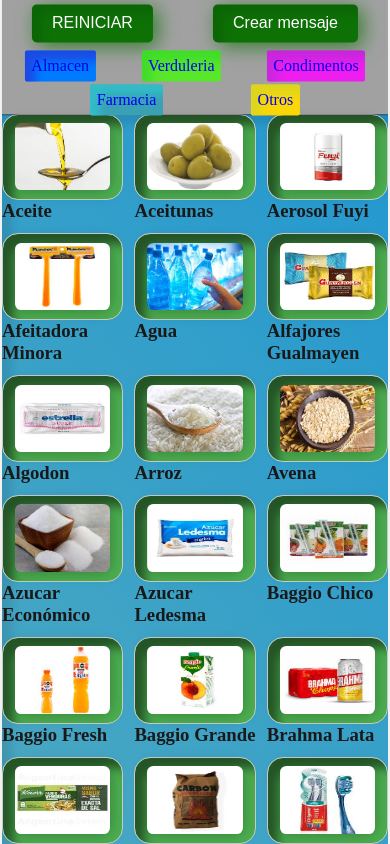
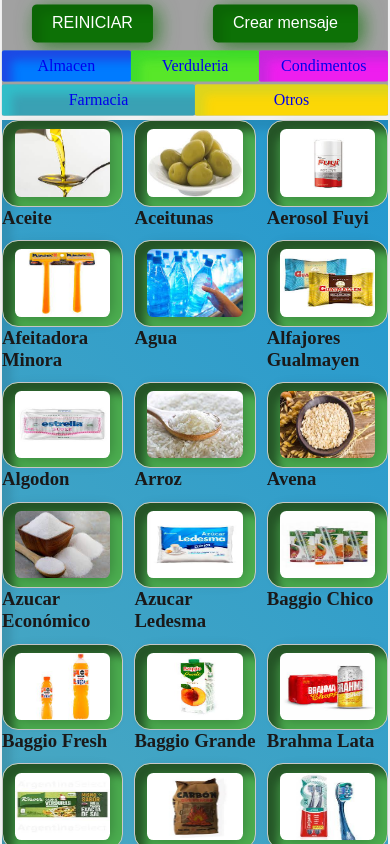
Before and after one commit to gab617/pplena-react, a React (Vite) app: page / in a window 390 px wide. Shown: the top 844 px of the page. Built offline with nearby package versions, Linux system fonts and the light colour scheme.

Commit message:
newstyle nav

```diff
--- a/src/index.css
+++ b/src/index.css
@@ -177,8 +177,6 @@
 
   }
 
-  a {
-  }
 
   #a-almacen {
     background: #007bff;
@@ -215,7 +213,7 @@
   #Almacen-ul {
     background: rgb(126, 118, 218);
     background: linear-gradient(52deg, rgba(236, 235, 132, 1) 0%, rgba(35, 152, 208, 1) 100%);
-    margin-top: 7.1em;
+    margin-top: 7.5em;
   }
 
   #Verduleria-ul {
@@ -246,21 +244,19 @@
   }
 
   #links-categorias {
-    width: 100%;
     display: flex;
     flex-direction: column;
-    justify-content: space-between;
   }
 
   #links-categorias2 {
-    width: 100%;
     display: flex;
     flex-direction: row;
-    justify-content: space-evenly;
   }
 
   #links-categorias a {
     text-decoration: none;
-    padding: .4em;
+    width: 95%;
+    padding-top: .4em;
+    padding-bottom: .4em;
   }
 }
```
